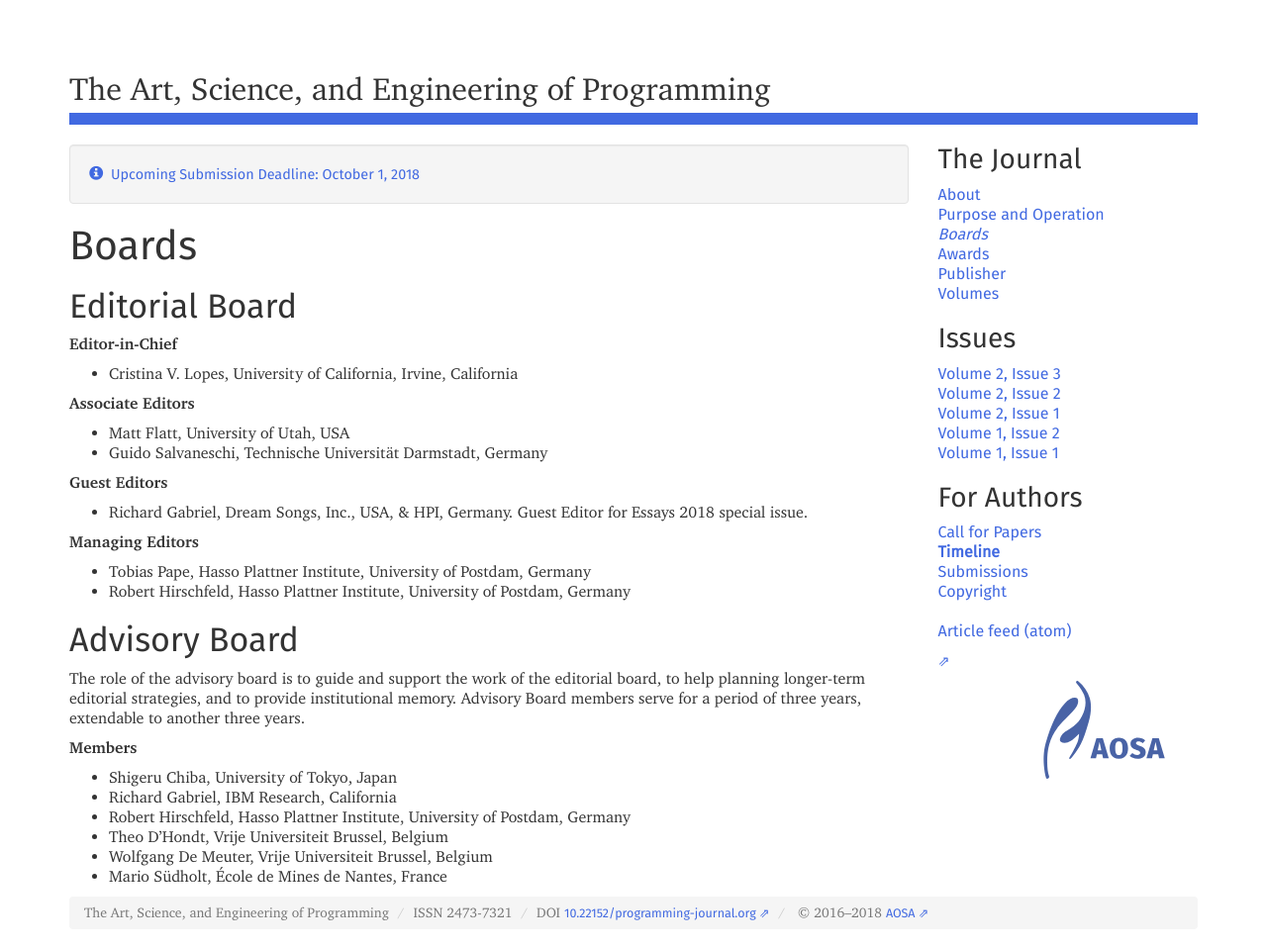
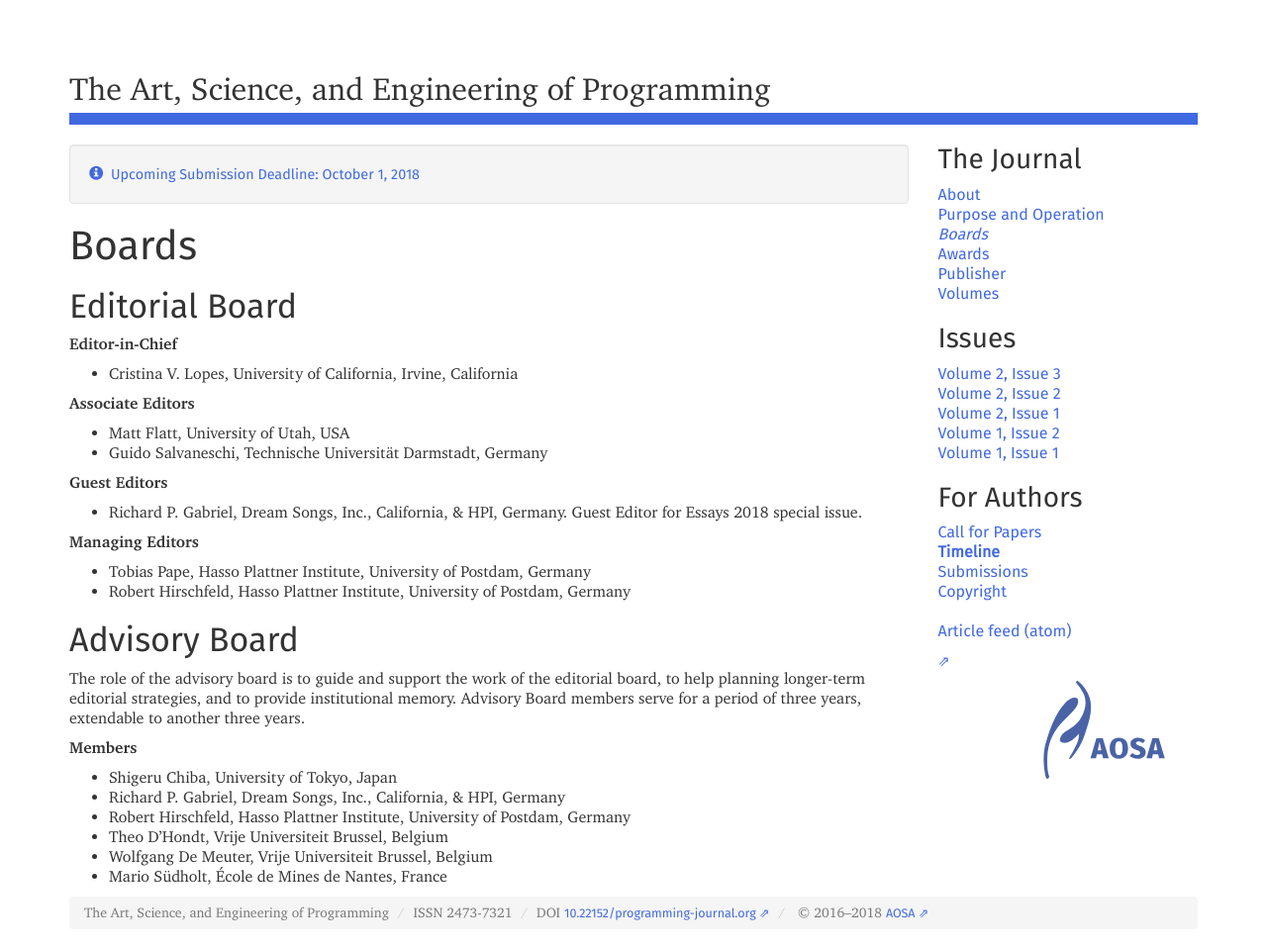
Before and after one commit to programming-journal/programming-journal.github.io, a Jekyll site: the page built from boards/index.markdown, in a window 1280 px wide. Shown: the whole page at 99% size. Built offline with Jekyll 4.4.1, drawn with Linux system fonts in a browser that asks for light colours; nearby versions of some CDN libraries.

Commit message:
minor edits

```diff
--- a/boards/index.markdown
+++ b/boards/index.markdown
@@ -14,7 +14,7 @@ order: 500
 * Guido Salvaneschi, Technische Universität Darmstadt, Germany
 
 **Guest Editors**
-* Richard Gabriel, Dream Songs, Inc., USA, & HPI, Germany. Guest Editor for Essays 2018 special issue.
+* Richard P. Gabriel, Dream Songs, Inc., California, & HPI, Germany. Guest Editor for Essays 2018 special issue.
 
 **Managing Editors**
 * Tobias Pape, Hasso Plattner Institute, University of Postdam, Germany
@@ -25,7 +25,7 @@ The role of the advisory board is to guide and support the work of the editorial
 
 **Members**
 * Shigeru Chiba, University of Tokyo, Japan
-* Richard Gabriel, IBM Research, California
+* Richard P. Gabriel, Dream Songs, Inc., California, & HPI, Germany
 * Robert Hirschfeld, Hasso Plattner Institute, University of Postdam, Germany
 * Theo D'Hondt, Vrije Universiteit Brussel, Belgium
 * Wolfgang De Meuter, Vrije Universiteit Brussel, Belgium
```
